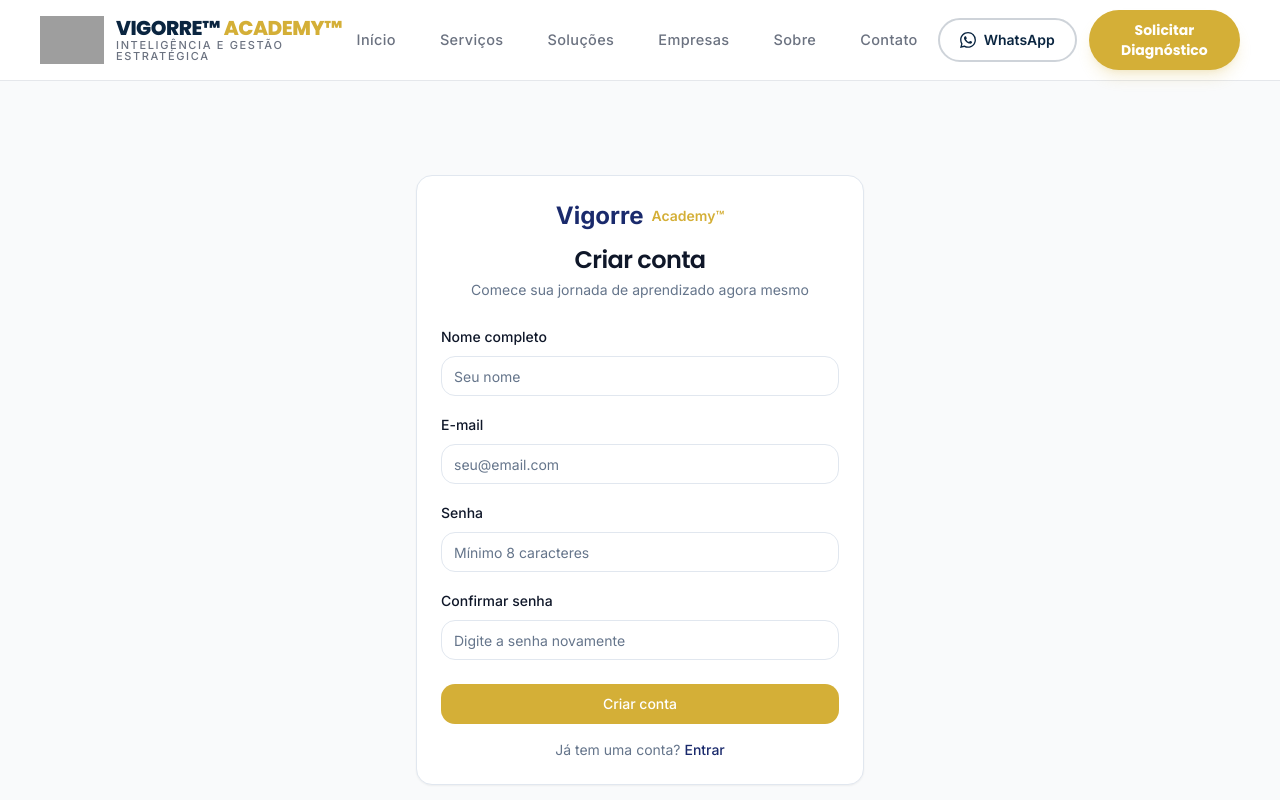
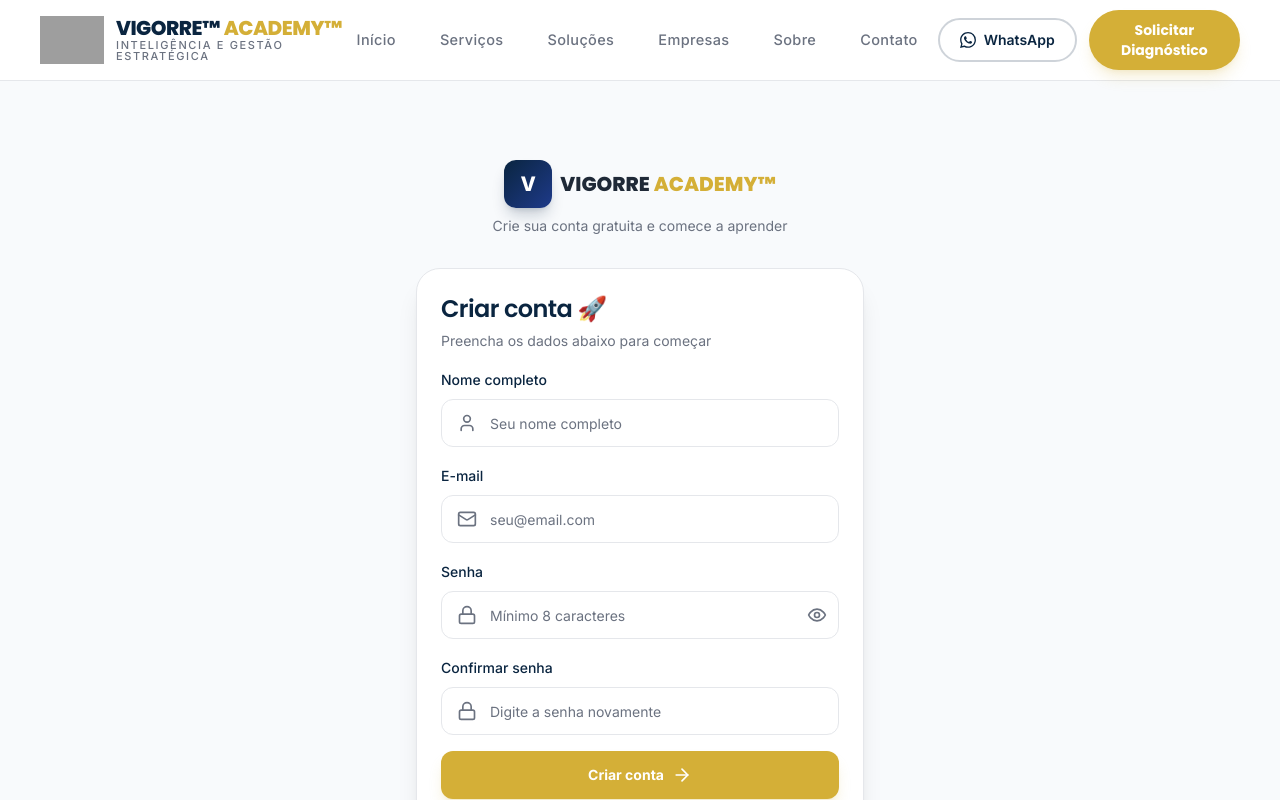
Before and after one commit to vigorreoficial/academy, a Next.js app: page /signup in a window 1280 px wide. Shown: the top 800 px of the page. Built offline with nearby package versions, Linux system fonts and the light colour scheme; grey boxes are pictures that could not be loaded.

Commit message:
Update page.tsx

```diff
--- a/app/signup/page.tsx
+++ b/app/signup/page.tsx
@@ -5,17 +5,16 @@
 import Link from 'next/link'
 import { Button } from '@/components/ui/button'
 import { Input } from '@/components/ui/input'
-import { Label } from '@/components/ui/label'
 import { Card, CardContent, CardDescription, CardFooter, CardHeader, CardTitle } from '@/components/ui/card'
-import { createClient } from '@/lib/supabase/client'
+import { Eye, EyeOff, ArrowRight, User, Mail, Lock, CheckCircle, Shield } from 'lucide-react'
 
 export default function SignupPage() {
   const router = useRouter()
-  const supabase = createClient()
   const [name, setName] = useState('')
   const [email, setEmail] = useState('')
   const [password, setPassword] = useState('')
   const [confirmPassword, setConfirmPassword] = useState('')
+  const [showPassword, setShowPassword] = useState(false)
   const [loading, setLoading] = useState(false)
   const [error, setError] = useState<string | null>(null)
   const [success, setSuccess] = useState(false)
@@ -38,23 +37,21 @@
     }
 
     try {
-      const { error } = await supabase.auth.signUp({
+      await new Promise(resolve => setTimeout(resolve, 1500))
+
+      // Mock cadastro
+      const userData = {
+        id: 'user-1',
+        name,
         email,
-        password,
-        options: {
-          data: {
-            name,
-            role: 'user',
-          },
-          emailRedirectTo: `${window.location.origin}/dashboard`,
-        },
-      })
-
-      if (error) throw error
+        role: 'user'
+      }
+      localStorage.setItem('user', JSON.stringify(userData))
 
       setSuccess(true)
+      setTimeout(() => router.push('/dashboard'), 1500)
     } catch (err) {
-      setError(err instanceof Error ? err.message : 'Erro ao criar conta')
+      setError('Erro ao criar conta. Tente novamente.')
     } finally {
       setLoading(false)
     }
@@ -62,114 +59,165 @@
 
   if (success) {
     return (
-      <div className="min-h-screen flex items-center justify-center bg-gray-50 px-4">
-        <Card className="w-full max-w-md">
-          <CardHeader className="text-center">
-            <div className="w-16 h-16 bg-green-100 rounded-full flex items-center justify-center mx-auto mb-4">
-              <svg className="w-8 h-8 text-green-600" fill="none" stroke="currentColor" viewBox="0 0 24 24">
-                <path strokeLinecap="round" strokeLinejoin="round" strokeWidth={2} d="M5 13l4 4L19 7" />
-              </svg>
+      <div className="min-h-screen bg-[#F8FAFC] flex items-center justify-center px-4 py-20">
+        <div className="w-full max-w-md text-center">
+          <div className="w-20 h-20 rounded-full bg-[#16A34A]/10 flex items-center justify-center mx-auto mb-6">
+            <CheckCircle className="w-10 h-10 text-[#16A34A]" />
           </div>
-            <CardTitle className="text-2xl">Conta criada com sucesso!</CardTitle>
-            <CardDescription>
-              Enviamos um e-mail de confirmação para <strong>{email}</strong>.
-              Verifique sua caixa de entrada e clique no link para ativar sua conta.
-            </CardDescription>
-          </CardHeader>
-          <CardFooter>
-            <Link href="/login" className="w-full">
-              <Button className="w-full bg-vigorre-gold hover:bg-vigorre-gold/90 text-white">
-                Ir para o login
-              </Button>
-            </Link>
-          </CardFooter>
-        </Card>
+          <h2 className="text-2xl font-bold text-[#0A2540]" style={{ fontFamily: 'Poppins' }}>
+            Conta criada com sucesso! 🎉
+          </h2>
+          <p className="text-[#6B7280] mt-2">
+            Você será redirecionado para o dashboard em instantes...
+          </p>
+          <div className="mt-6 w-12 h-12 border-4 border-[#D4AF37] border-t-transparent rounded-full animate-spin mx-auto" />
+        </div>
       </div>
     )
   }
 
   return (
-    <div className="min-h-screen flex items-center justify-center bg-gray-50 px-4 py-8">
-      <Card className="w-full max-w-md">
-        <CardHeader className="space-y-1 text-center">
+    <div className="min-h-screen bg-[#F8FAFC] flex items-center justify-center px-4 py-20">
+      <div className="w-full max-w-md">
+        {/* Logo */}
+        <div className="text-center mb-8">
           <div className="flex items-center justify-center gap-2 mb-2">
-            <span className="text-2xl font-bold text-vigorre-blue">Vigorre</span>
-            <span className="text-sm text-vigorre-gold font-semibold">Academy™</span>
+            <div className="w-12 h-12 rounded-xl bg-gradient-to-br from-[#0A2540] to-[#1E3A8A] flex items-center justify-center text-white font-extrabold text-xl shadow-lg shadow-[#0A2540]/20">
+              V
             </div>
-          <CardTitle className="text-2xl">Criar conta</CardTitle>
-          <CardDescription>
-            Comece sua jornada de aprendizado agora mesmo
+            <div className="flex items-baseline gap-1">
+              <span className="font-extrabold text-xl uppercase" style={{ fontFamily: 'Poppins' }}>
+                VIGORRE
+              </span>
+              <span className="font-extrabold text-xl uppercase" style={{ fontFamily: 'Poppins', color: '#D4AF37' }}>
+                ACADEMY™
+              </span>
+            </div>
+          </div>
+          <p className="text-[#6B7280] text-sm">
+            Crie sua conta gratuita e comece a aprender
+          </p>
+        </div>
+
+        {/* Card */}
+        <Card className="border-[#E5E7EB] shadow-xl rounded-3xl overflow-hidden">
+          <CardHeader className="pb-4">
+            <CardTitle className="text-2xl text-[#0A2540]" style={{ fontFamily: 'Poppins' }}>
+              Criar conta 🚀
+            </CardTitle>
+            <CardDescription className="text-[#6B7280]">
+              Preencha os dados abaixo para começar
             </CardDescription>
           </CardHeader>
-        <form onSubmit={handleSubmit}>
-          <CardContent className="space-y-4">
+
+          <CardContent>
+            <form onSubmit={handleSubmit} className="space-y-4">
               <div className="space-y-2">
-              <Label htmlFor="name">Nome completo</Label>
+                <label className="text-sm font-medium text-[#0A2540]">Nome completo</label>
+                <div className="relative">
+                  <User className="absolute left-4 top-1/2 -translate-y-1/2 w-5 h-5 text-[#6B7280]" />
                   <Input
-                id="name"
-                type="text"
-                placeholder="Seu nome"
+                    placeholder="Seu nome completo"
                     value={name}
                     onChange={(e) => setName(e.target.value)}
+                    className="rounded-xl border-[#E5E7EB] h-12 pl-12 pr-4 focus:border-[#D4AF37] focus:ring-[#D4AF37]/20 text-[#0A2540] placeholder:text-[#6B7280]"
                     required
                   />
                 </div>
+              </div>
+
               <div className="space-y-2">
-              <Label htmlFor="email">E-mail</Label>
+                <label className="text-sm font-medium text-[#0A2540]">E-mail</label>
+                <div className="relative">
+                  <Mail className="absolute left-4 top-1/2 -translate-y-1/2 w-5 h-5 text-[#6B7280]" />
                   <Input
-                id="email"
                     type="email"
                     placeholder="seu@email.com"
                     value={email}
                     onChange={(e) => setEmail(e.target.value)}
+                    className="rounded-xl border-[#E5E7EB] h-12 pl-12 pr-4 focus:border-[#D4AF37] focus:ring-[#D4AF37]/20 text-[#0A2540] placeholder:text-[#6B7280]"
                     required
                   />
                 </div>
+              </div>
+
               <div className="space-y-2">
-              <Label htmlFor="password">Senha</Label>
+                <label className="text-sm font-medium text-[#0A2540]">Senha</label>
+                <div className="relative">
+                  <Lock className="absolute left-4 top-1/2 -translate-y-1/2 w-5 h-5 text-[#6B7280]" />
                   <Input
-                id="password"
-                type="password"
+                    type={showPassword ? 'text' : 'password'}
                     placeholder="Mínimo 8 caracteres"
                     value={password}
                     onChange={(e) => setPassword(e.target.value)}
+                    className="rounded-xl border-[#E5E7EB] h-12 pl-12 pr-12 focus:border-[#D4AF37] focus:ring-[#D4AF37]/20 text-[#0A2540] placeholder:text-[#6B7280]"
+                    required
+                  />
+                  <button
+                    type="button"
+                    onClick={() => setShowPassword(!showPassword)}
+                    className="absolute right-3 top-1/2 -translate-y-1/2 text-[#6B7280] hover:text-[#0A2540]"
+                  >
+                    {showPassword ? <EyeOff size={20} /> : <Eye size={20} />}
+                  </button>
+                </div>
+              </div>
+
+              <div className="space-y-2">
+                <label className="text-sm font-medium text-[#0A2540]">Confirmar senha</label>
+                <div className="relative">
+                  <Lock className="absolute left-4 top-1/2 -translate-y-1/2 w-5 h-5 text-[#6B7280]" />
+                  <Input
+                    type={showPassword ? 'text' : 'password'}
+                    placeholder="Digite a senha novamente"
+                    value={confirmPassword}
+                    onChange={(e) => setConfirmPassword(e.target.value)}
+                    className="rounded-xl border-[#E5E7EB] h-12 pl-12 pr-4 focus:border-[#D4AF37] focus:ring-[#D4AF37]/20 text-[#0A2540] placeholder:text-[#6B7280]"
                     required
                   />
                 </div>
-            <div className="space-y-2">
-              <Label htmlFor="confirmPassword">Confirmar senha</Label>
-              <Input
-                id="confirmPassword"
-                type="password"
-                placeholder="Digite a senha novamente"
-                value={confirmPassword}
-                onChange={(e) => setConfirmPassword(e.target.value)}
-                required
-              />
               </div>
+
               {error && (
-              <div className="text-sm text-red-500 bg-red-50 p-3 rounded-md">
+                <div className="p-3 rounded-xl bg-red-50 border border-red-200 text-red-600 text-sm">
                   {error}
                 </div>
               )}
-          </CardContent>
-          <CardFooter className="flex flex-col gap-4">
+
               <Button
                 type="submit"
-              className="w-full bg-vigorre-gold hover:bg-vigorre-gold/90 text-white"
+                className="w-full bg-[#D4AF37] hover:bg-[#C49F27] text-white font-bold h-12 rounded-xl shadow-lg shadow-[#D4AF37]/20 hover:-translate-y-0.5 transition-all duration-300"
                 disabled={loading}
               >
-              {loading ? 'Criando conta...' : 'Criar conta'}
+                {loading ? (
+                  <>
+                    <div className="w-5 h-5 border-2 border-white border-t-transparent rounded-full animate-spin mr-2" />
+                    Criando conta...
+                  </>
+                ) : (
+                  <>
+                    Criar conta
+                    <ArrowRight className="w-5 h-5 ml-2" />
+                  </>
+                )}
               </Button>
-            <p className="text-sm text-muted-foreground">
+            </form>
+          </CardContent>
+
+          <CardFooter className="flex flex-col gap-4 border-t border-[#E5E7EB] pt-6">
+            <p className="text-sm text-[#6B7280]">
               Já tem uma conta?{' '}
-              <Link href="/login" className="text-vigorre-blue hover:underline font-medium">
-                Entrar
+              <Link href="/login" className="text-[#0A2540] font-semibold hover:text-[#D4AF37] transition">
+                Faça login
               </Link>
             </p>
+            <div className="flex items-center gap-2 text-xs text-[#6B7280]">
+              <Shield className="w-4 h-4" />
+              <span>Seus dados estão seguros • LGPD compliant</span>
+            </div>
           </CardFooter>
-        </form>
         </Card>
+      </div>
     </div>
   )
 }
```
Lines whose indentation alone changed are shown as unchanged.
